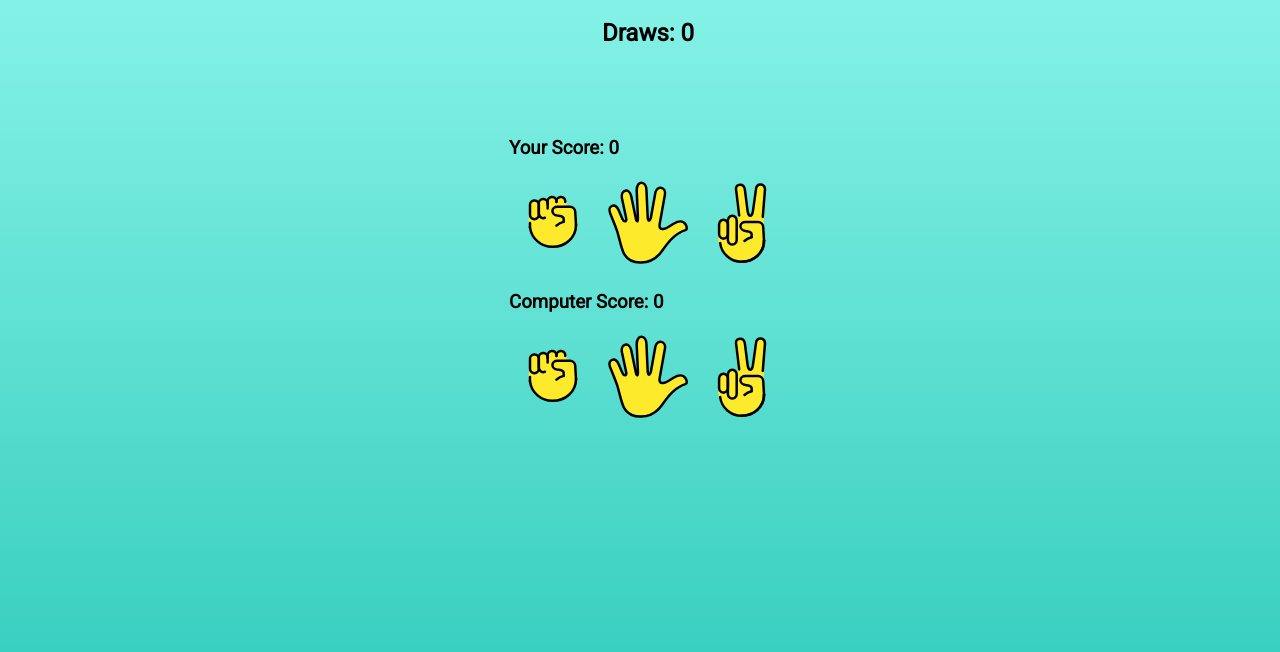
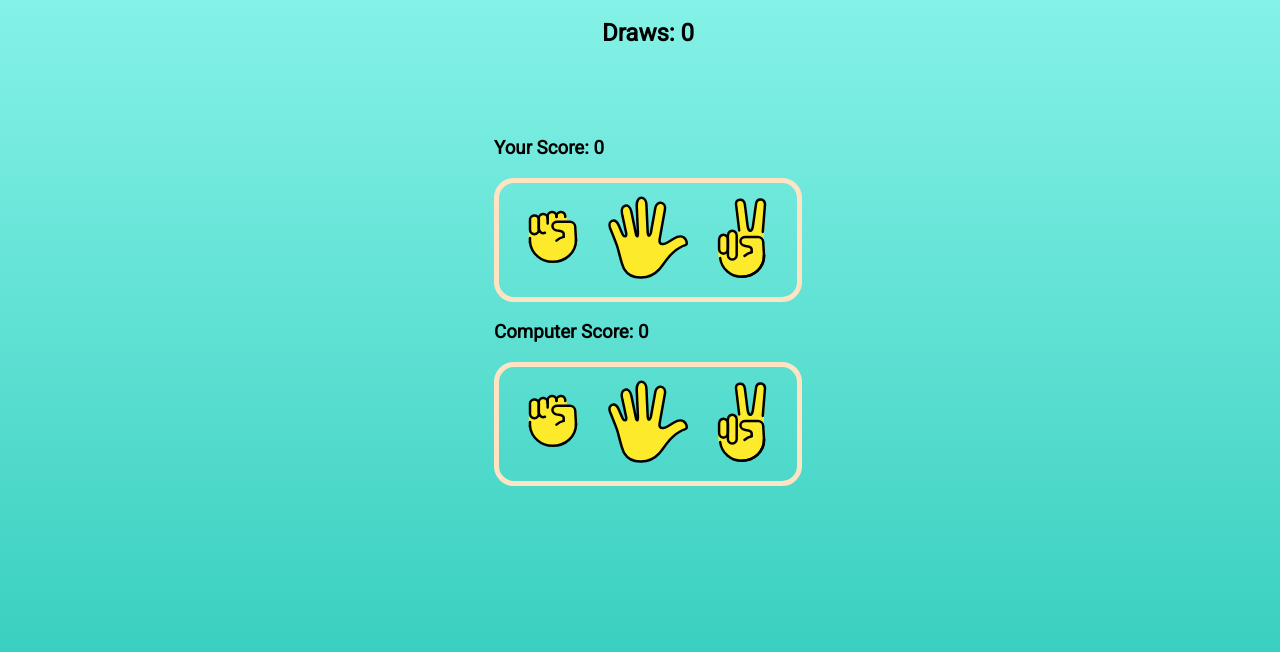
Before and after one commit to jamesg8025/rock-paper-scissors, a plain HTML site: page index.html in a window 1280 px wide. Shown: the part 98-750 px from the top of the page. Drawn offline with Linux system fonts and the light colour scheme.

Commit message:
Fix min-viewport height

```diff
--- a/styles.css
+++ b/styles.css
@@ -3,13 +3,15 @@ body {
     flex-direction: column;
     align-items: center;
     width: 100vw;
-    height: 100vh;
+    min-height: 100vh;
     background: linear-gradient(#90F7EC, #32CCBC);
     font-family: 'Roboto', sans-serif;
 }
+
 h1 {
     margin-top: 30px;
 }
+
 .winnerDiv {
     display: flex;
     flex-direction: column;
@@ -29,6 +31,7 @@ h1 {
 
 .reset:hover {
     background-color: #C6AD8E;
+    cursor: pointer;
 }
 
 img {
@@ -47,7 +50,9 @@ img {
     height: 110px;
 }
 
-/* .playerImgs,
+.playerImgs,
 .computerImgs {
-
-} */
+    border: 5px solid bisque;
+    border-radius: 20px;
+    padding: 10px;
+}
```
